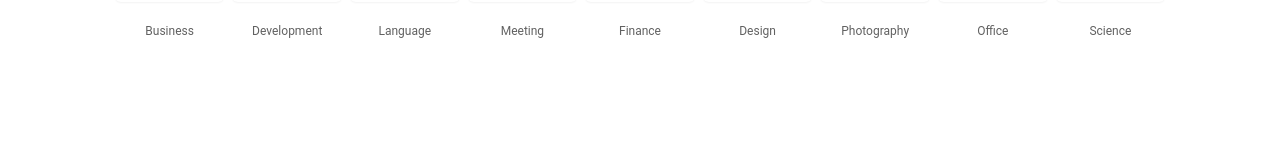
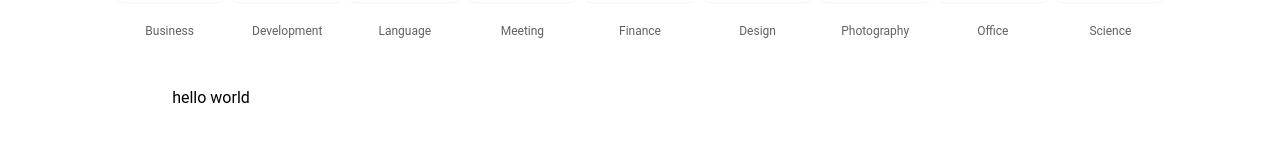
Before and after one commit to gaikiir/upskill, a React (Vite) app: page / in a window 1280 px wide. Shown: the part 586-728 px from the top of the page. Built offline with nearby package versions, Linux system fonts and the light colour scheme.

Commit message:
update on the home page

```diff
--- a/src/components/layouts/common/Features.jsx
+++ b/src/components/layouts/common/Features.jsx
@@ -1,20 +1,9 @@
-export default function Features({ items = [] }) {
+export default function Features() {
   return (
     <section className="py-10">
       <div className="max-w-6xl mx-auto px-4">
         <div className="grid grid-cols-2 sm:grid-cols-3 md:grid-cols-4 gap-6">
-          {items.map((it, idx) => (
-            <div
-              key={idx}
-              className="flex flex-col items-center text-center p-4"
-            >
-              <div className="w-14 h-14 rounded-lg bg-white flex items-center justify-center shadow-sm mb-3">
-                {it.icon}
-              </div>
-              <div className="text-sm font-semibold">{it.title}</div>
-              <div className="text-xs text-gray-500">{it.subtitle}</div>
-            </div>
-          ))}
+          <h1>hello world</h1>
         </div>
       </div>
     </section>
--- a/src/components/layouts/common/Hero.jsx
+++ b/src/components/layouts/common/Header.jsx
@@ -1,7 +1,7 @@
 // src/components/Hero.jsx
 import { Card } from "@material-tailwind/react";
 
-export default function HeroCompo({ title, subtitle, image }) {
+export default function HeaderCompo({ title, subtitle, image }) {
   return (
     <>
       <Card className="w-full max-w-6xl mx-auto min-h-80 hero rounded-lg shadow-xl p-6">
--- a/src/components/layouts/common/Hero_flex.jsx
+++ b/src/components/layouts/common/Hero_flex.jsx
@@ -34,7 +34,6 @@ export default function HeroFlexContent({
                   <img
                     src={src}
                     alt={item.imageDescription || item.imagePath}
-                    loading="lazy"
                     className="max-w-full h-14 sm:h-16 md:h-20 object-contain bg-gray-50"
                   />
                   {item.imageDescription && (
--- a/src/components/pages/HomePage.jsx
+++ b/src/components/pages/HomePage.jsx
@@ -1,11 +1,12 @@
 
-import HeroCompo from "../layouts/common/Hero";
+import Features from "../layouts/common/Features";
+import HeaderCompo from "../layouts/common/Header";
 import HeroFlexContent from "../layouts/common/Hero_flex";
 
 export default function HomePage() {
   return (
     <div className="py-12 w-full max-w-7xl mx-auto">
-      <HeroCompo
+      <HeaderCompo
         title="home | bootcamp"
         subtitle="bootcamp Program"
         image="/images/student.png"
@@ -13,6 +14,7 @@ export default function HomePage() {
 
       <HeroFlexContent/>
 
+      <Features/>
       {/* <Features items={features} />
 
       <div className="max-w-6xl mx-auto px-4">
```
Also changed, not shown: src/components/layouts/common/CourseGrid.jsx (line endings or trailing spaces).
